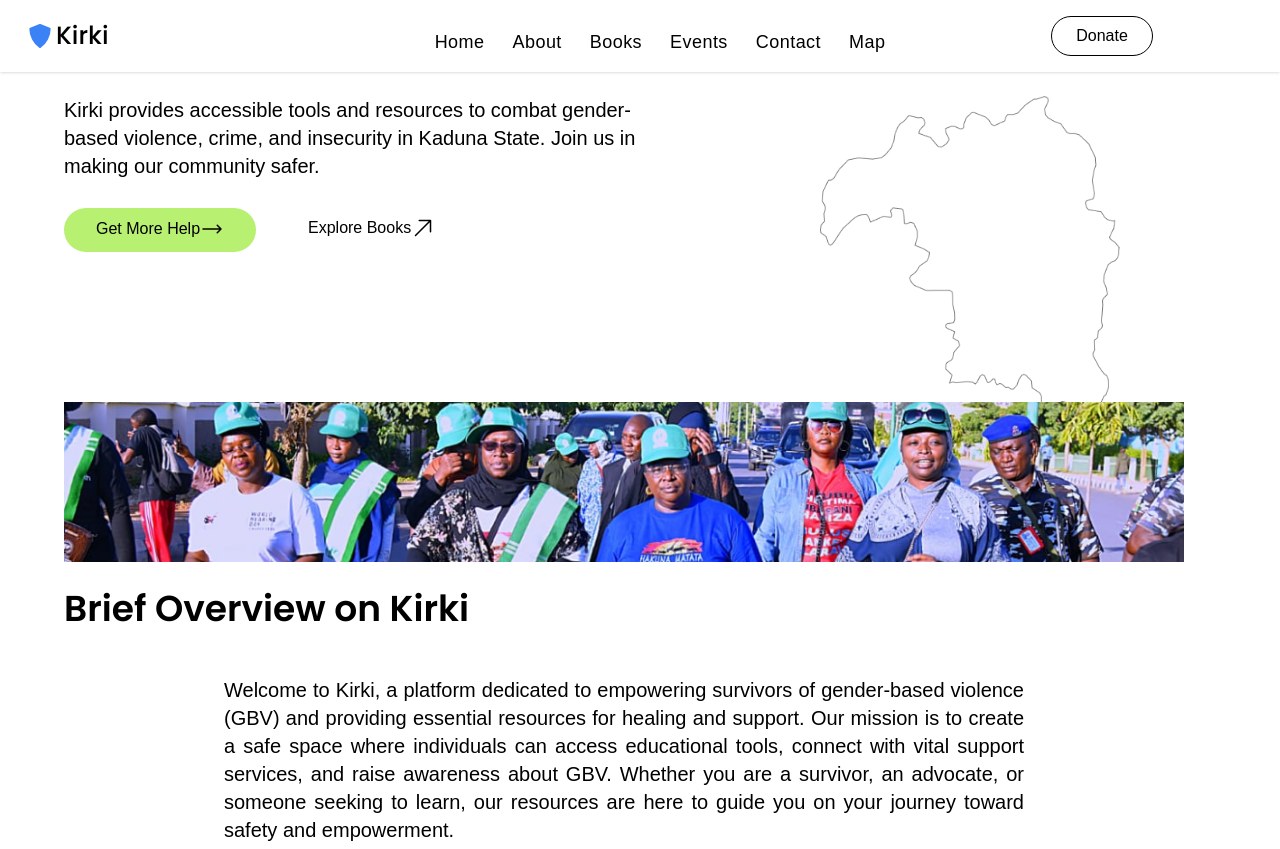
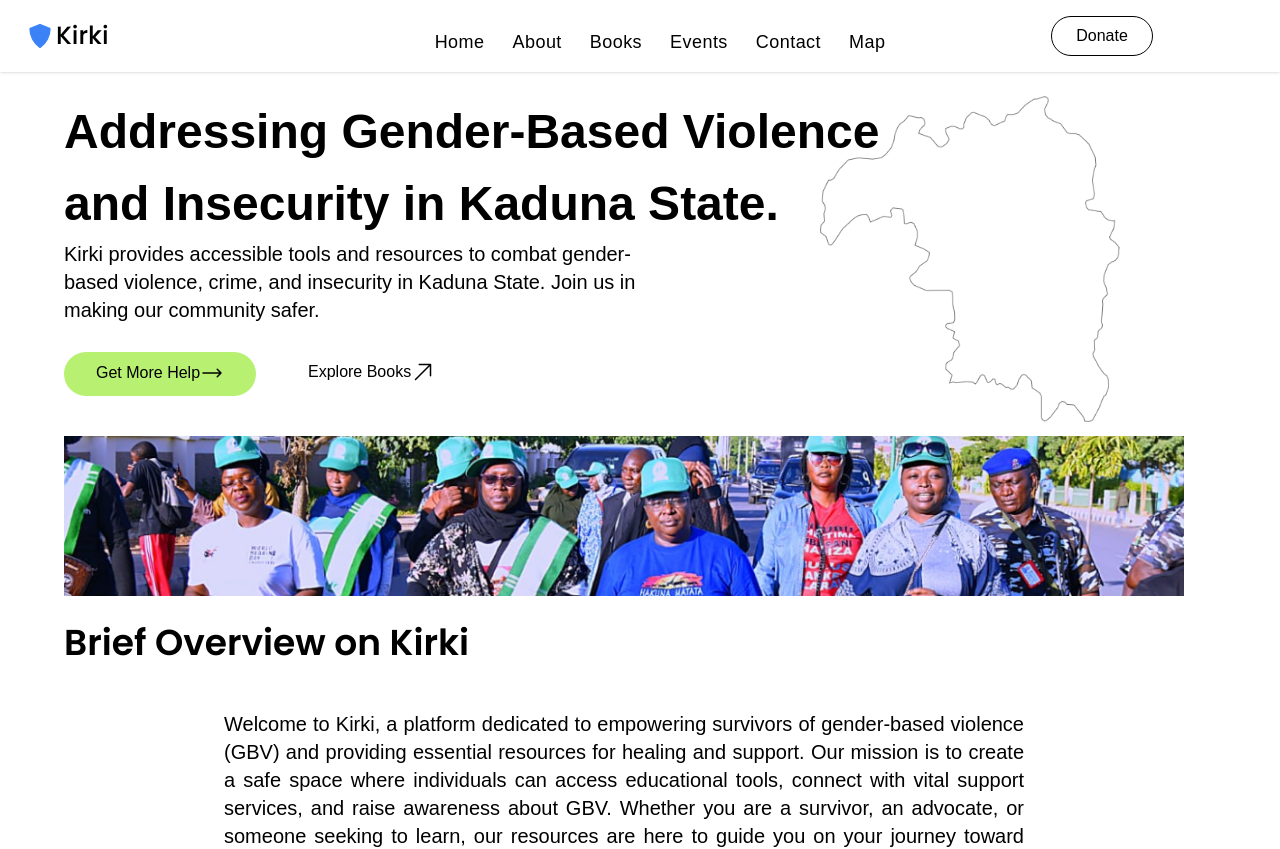
Before and after one commit to Jerryvic911/Justice, a Next.js app: page / in a window 1280 px wide. Shown: the top 849 px of the page. Built offline with nearby package versions, Linux system fonts and the light colour scheme.

Commit message:
fixed test

```diff
--- a/src/app/components/Body.jsx
+++ b/src/app/components/Body.jsx
@@ -53,14 +53,14 @@ function Body() {
 
         <div className='px-6 py-5'>
           <div className='ml-3 md:ml-10'>
-            {/* <motion.h1
+            <motion.h1
               initial={{ x: -100, opacity: 0 }}
               animate={  { x: 0, opacity: 1 } }
               transition={{ duration: 0.5 }}
               className="font-bold font-manrope text-3xl md:text-4xl lg:text-5xl leading-tight md:leading-[81px] lg:leading-normal"
             >
               Addressing Gender-Based Violence and Insecurity in Kaduna State.
-            </motion.h1> */}
+            </motion.h1>
 
             <motion.p
               initial={{ y: 20, opacity: 0 }}
```
